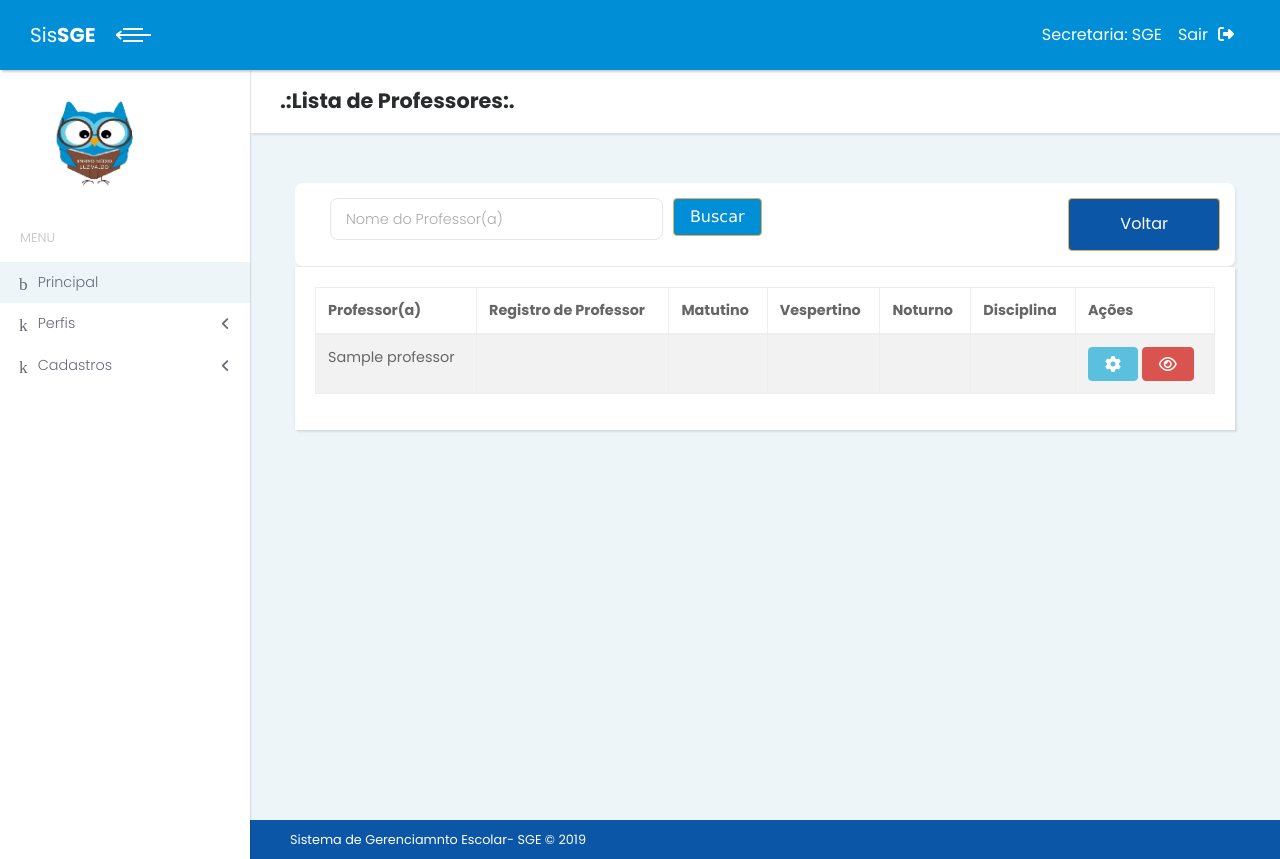
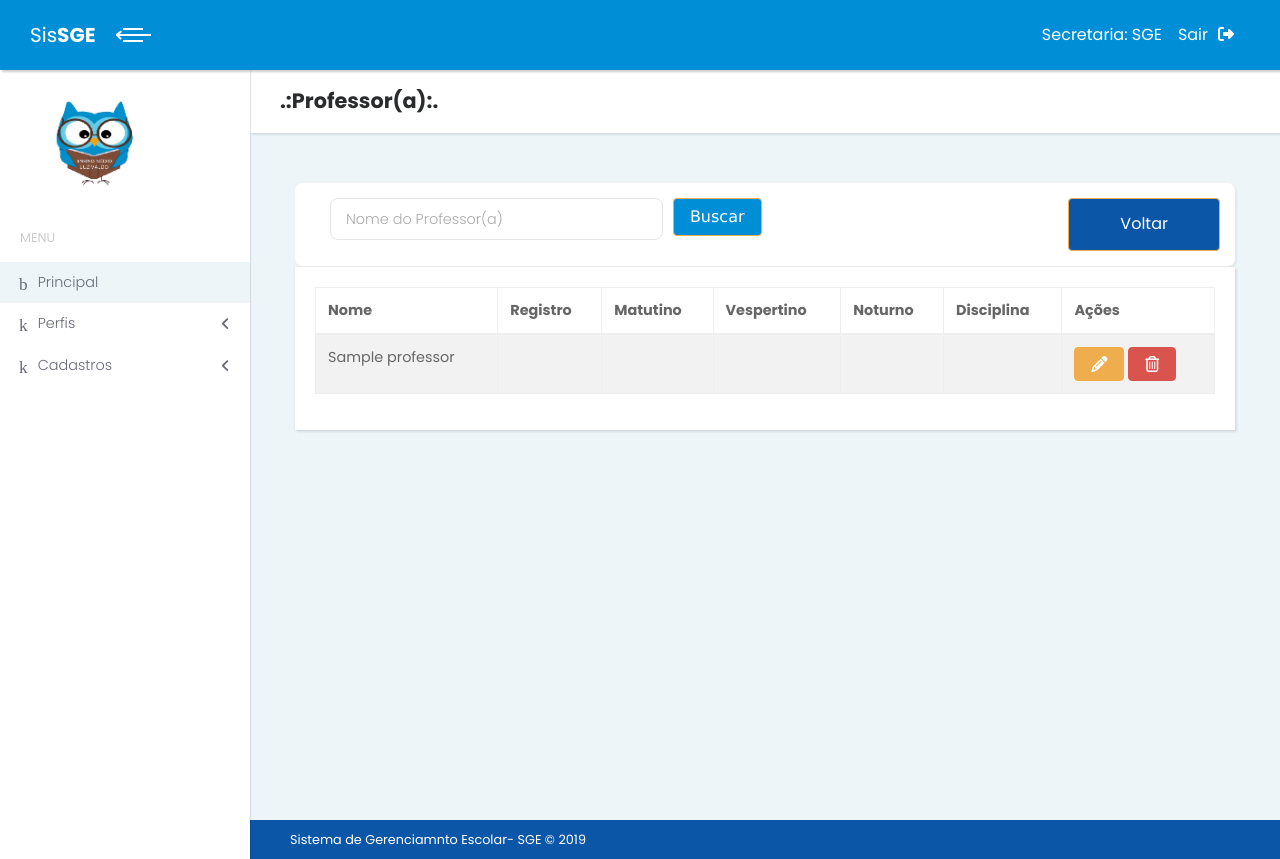
Before and after one commit to rikuji/SGE, a PHP site: page /professor.php in a window 1280 px wide. Run offline with PHP 8.4, Linux system fonts and the light colour scheme; tables that the repository leaves empty hold one stand-in row (values such as "Sample post"); some libraries are stand-ins or nearby versions; some web fonts are replaced.

Commit message:
professor atualizado

```diff
--- a/professor.php
+++ b/professor.php
@@ -2,44 +2,42 @@
 require_once "template/header.php";
 require_once "template/menu.php";
 
-	$professorDAO = new ProfessorDAO();
     $professor = new Professor();
-	//$disciplina = new Disciplina();
-	//$disciplina = new DisciplinaDAO();
+		$professorDAO  = new ProfessorDAO();
+		$disciplina = new Disciplina();
+		$disciplinaDAO = new DisciplinaDAO();
 
-if (isset($_GET['idprofessor']))
+if (isset($_GET['idProfessor']))
 {
+        $professor->setIdProfessor($_GET['idProfessor']);
+        $professor = $ProfessorDAO->procurar($professor->getIdProfessor());
+        $acao = 'Editar';
 
-    $professor->setIdProfessor($_GET['idprofessor']);
-
-    $professor = $professorDAO->procurar($professor->getIdProfessor());
-
-    $acao = 'Editar';
-  } else if (isset($_GET['acao']) && $_GET_['acao'] == 'Vizualizar') {
-
+} else if (isset($_GET['acao']) && $_GET_['acao'] == 'Vizualizar')
+    {
         $acao = "Vizualizar";
-  }
-else
+    }else
       {
         $acao = 'Cadastrar';
-
       }
-
-
-if (isset($_POST['pesquisa'])){
+if (isset($_POST['pesquisa']))
+{
         $query = $professorDAO->listar($_POST['pesquisa']);
-  }
-else
+} else
       {
           $query = $professorDAO->listar();
      }
+
 ?>
+
 <div class="content-inner">
+  <!-- Page Header-->
   <header class="page-header">
     <div class="container-fluid">
-				<h2 class="no-margin-bottom">.:Lista de Professores:.</h2>
+      <h2 class="no-margin-bottom">.:Professor(a):.</h2>
     </div>
   </header>
+
     <div class="panel-body">
 <section class="tables">
 <div class="container-fluid">
@@ -74,8 +72,8 @@ else
 <table class="table table-bordered table-striped">
 	<thead>
 	<tr>
-		<th>Professor(a)</th>
-		<th>Registro de Professor</th>
+		<th>Nome</th>
+		<th>Registro</th>
 		<th>Matutino</th>
 		<th>Vespertino</th>
 		<th>Noturno</th>
@@ -84,33 +82,27 @@ else
 	</tr>
 </thead>
 	<tbody>
-	<?php
-		foreach ($query as $row)
-		{
-			foreach($query AS $professor)
-			{
+	<?php foreach($query AS $professor){
 		$lista = $professorDAO->listarProfessor($professor);
-			}
-		}
 			?>
 		<tr>
 			<td><?php echo $professor->getNomeProfessor();?></td>
-			<td><?php echo $professor->getRegistroProfessor()?></td>
+			<td><?php echo $professor->getRegistroProfessor();?></td>
 			<td><?php echo $professor->getMatutino();?></td>
 			<td><?php echo $professor->getVespertino();?></td>
 			<td><?php echo $professor->getNoturno();?></td>
-			<td><?php echo "            ";?></td>
+      		<td><?php echo "    ";?></td>
 			<td>
-				 <a href="cadastraProfessor.php" class="btn btn-info" data-toggle="tooltip" data-placement="top" title="Editar">
-					 <i class="fa fa-cog" aria-hidden="true"></i>
+				<a href="cadastrarProfessor.php?acao=Editar&idPro$professor=<?php echo $professor->getIdProfessor(); ?>" class="btn btn-warning" data-toggle="tooltip" data-placement="top" title="Editar">
+             <i class="fa fa-pencil" aria-hidden="true"></i>
          </a>
-
-				 <a href="" class="btn btn-danger" data-toggle="tooltip" data-placement="top" title="Excluir">
-					 <i class="fa fa-eye" aria-hidden="true"></i>
+  			 <a href="professor.php" class="btn btn-danger" onclick="return excluir('salvaProfessor.php?acao=Deletar&idProfessor=<?php echo $professor->getIdProfessor(); ?>')" data-toggle="tooltip" data-placement="top" title="Deletar">
+						 <div class="fa fa-trash-o" aria-hidden="true" ></div>
           </a>
 
 			</td>
 		</tr>
+		<?php } ?>
 	</tbody>
 </table>
 </div>
@@ -119,6 +111,5 @@ else
 </div>
 </section>
 </div>
-<?php
-require_once "template/footer.php";
-?>
+
+<?php include 'template/footer.php'; ?>
```
Lines whose indentation alone changed are shown as unchanged.
